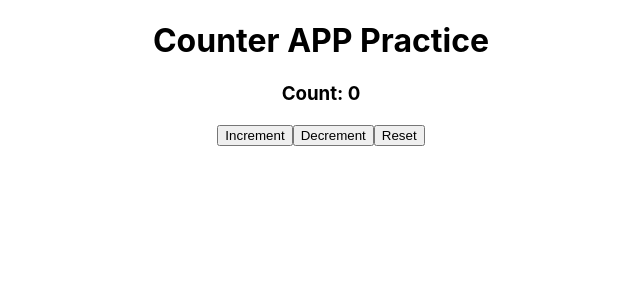
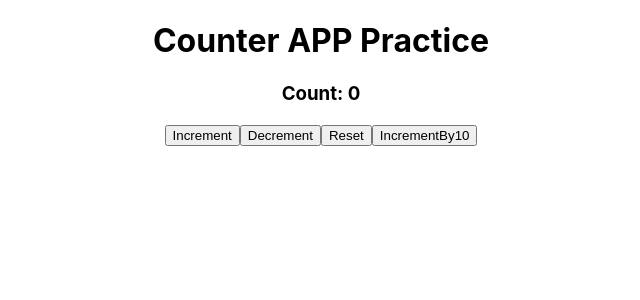
Before and after one commit to anwar-7/redux-toolkit-learning-on-react-using-redux-toolkit-practice, a React (Create React App) app: page / in a window 1280 px wide. Shown: the top 300 px of the page, without its empty margins (319-959 px from the left). Built offline with nearby package versions, Linux system fonts and the light colour scheme.

Commit message:
make a increment by amount function for count increment by payload

```diff
--- a/src/features/counter/CounterView.js
+++ b/src/features/counter/CounterView.js
@@ -1,6 +1,6 @@
 import React from 'react';
 import { useDispatch, useSelector } from 'react-redux';
-import { decrement, increment, reset } from './counterSlice';
+import { decrement, increment, incrementByAmount, reset } from './counterSlice';
 
 const CounterView = () => {
   const count = useSelector((state) => state.counter.count);
@@ -33,6 +33,14 @@ const CounterView = () => {
       >
         Reset
       </button>
+
+      <button
+        onClick={() => {
+          dispatch(incrementByAmount(10));
+        }}
+      >
+        IncrementBy10
+      </button>
     </div>
   );
 };
```
